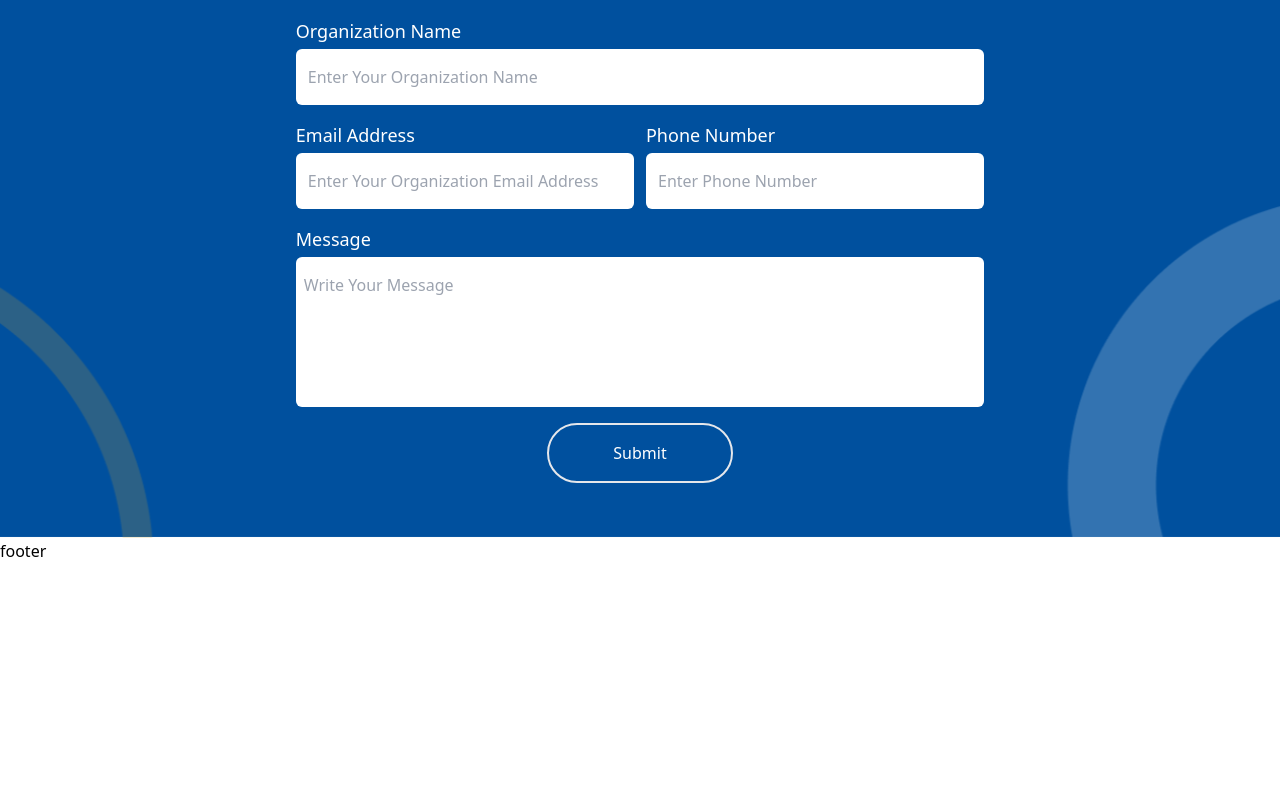
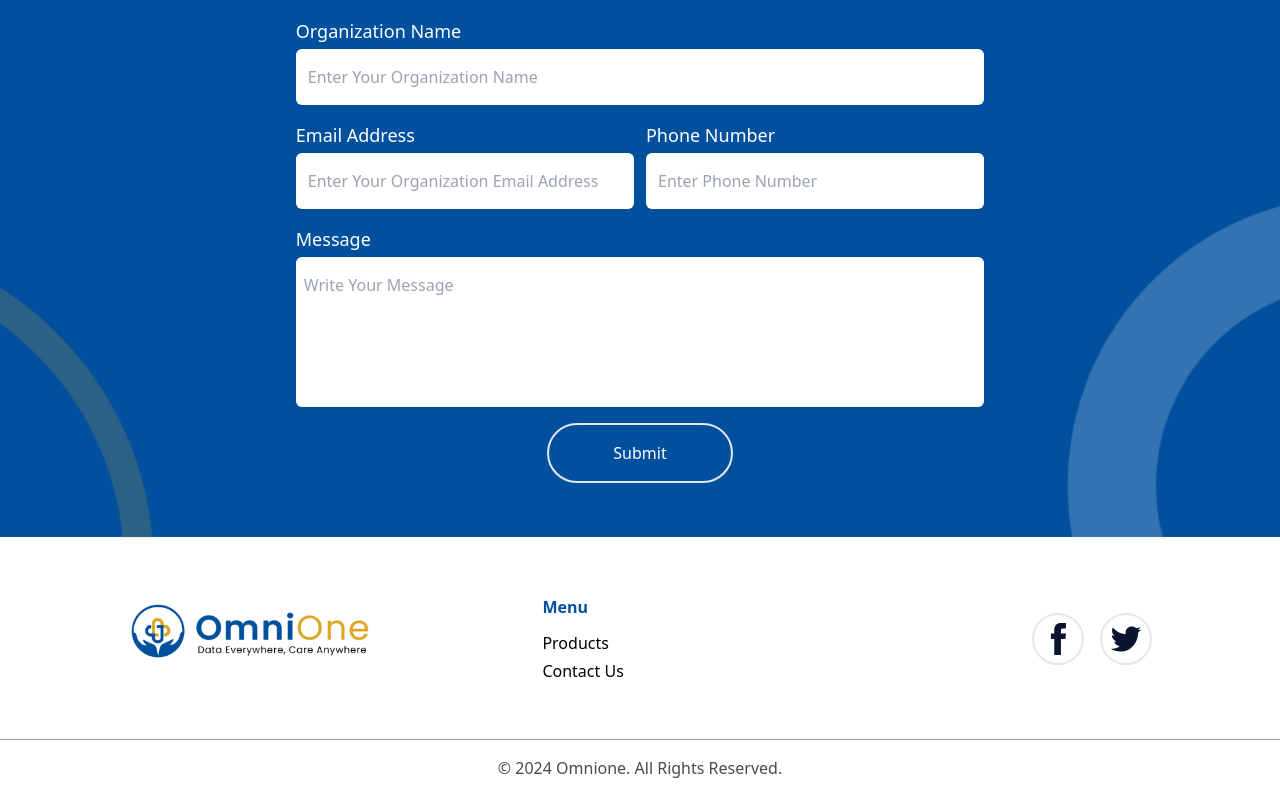
Before and after one commit to iamBlissMedik/omniWeb, a React (Vite) app: page / in a window 1280 px wide. Shown: the part 4041-4837 px from the top of the page. Before the commit the page ends 4604 px from the top, so only its background shows below. Built offline with nearby package versions, Linux system fonts and the light colour scheme.

Commit message:
footer and fixed the contactus navigation

```diff
--- a/src/App.tsx
+++ b/src/App.tsx
@@ -6,6 +6,7 @@ import ImageCards from "./components/ImageCards";
 import OnePlatform from "./components/OnePlatform";
 import ReactMultiSelect from "./components/ReactMultiSelect";
 import ContactForm from "./components/ContactForm";
+import Footer from "./components/Footer";
 const App = () => {
   return (
     <>
@@ -21,7 +22,9 @@ const App = () => {
         <ReactMultiSelect />
         <ContactForm />
       </main>
-      <footer>footer</footer>
+      <footer>
+        <Footer />
+      </footer>
     </>
   );
 };
--- a/src/components/ContactForm.tsx
+++ b/src/components/ContactForm.tsx
@@ -13,6 +13,7 @@ const ContactForm = () => {
   };
   return (
     <section
+      id="contactUs"
       className="flex justify-center px-8 md:px-12 lg:px-32 md:py-14 py-2 h-full"
       style={{
         backgroundImage: "url(/public/frame-5089.svg)",
--- /dev/null
+++ b/src/components/Footer.tsx
@@ -0,0 +1,71 @@
+import { imgLink } from "../types/footerLinks";
+
+const Footer = () => {
+  const footerLinks: imgLink[] = [
+    {
+      imgSrc: "/public/shape.svg",
+      alt: "facebook",
+    },
+
+    {
+      imgSrc: "/public/twitter.svg",
+      alt: "x",
+    },
+  ];
+  return (
+    <div>
+      {/* first */}
+      <div className="px-8 py-4 md:px-12 lg:px-32 md:py-14 grid md:flex gap-2 ">
+        {/* logo */}
+        <div className="w-full md:w-2/5">
+          <a href="/">
+            <img
+              src="/public/frame-5088@2x.png"
+              alt=""
+              className="w-[150px] lg:w-[250px]"
+            />
+          </a>
+        </div>
+        {/* links */}
+        <div className="w-full md:w-3/5 flex justify-between items-center">
+          <div className="flex flex-col gap-1">
+            <p className="text-[#00509e] font-bold mb-2"> Menu</p>
+
+            <a
+              href="#products"
+              className="text-black font-medium hover:underline"
+            >
+              Products
+            </a>
+            <a
+              href="#contactUs"
+              className="text-black font-medium hover:underline"
+            >
+              Contact Us
+            </a>
+          </div>
+          {/* share links */}
+          <div className="flex justify-end items-center gap-4 ">
+            {footerLinks.map((link) => (
+              <div
+                className="p-1 md:p-2 border-2 rounded-full hover:bg-gray-100 "
+                key={`alt-${Date.now()}`}
+              >
+                <a href="http://">
+                  <img src={link.imgSrc} alt={link.alt} className="w-8 h-8" />
+                </a>
+              </div>
+            ))}
+          </div>
+        </div>
+      </div>
+      <div className=" border-b-[1px] border-gray-400 " />
+      {/* last */}
+      <div className="text-center p-4">
+        <p className="text-[#4a4a4a]"> © 2024 Omnione. All Rights Reserved.</p>
+      </div>
+    </div>
+  );
+};
+
+export default Footer;
--- a/src/components/NavBar.tsx
+++ b/src/components/NavBar.tsx
@@ -30,7 +30,7 @@ const NavBar = () => {
             <a href="#products">Products</a>
           </div>
           <div className="hover:underline  cursor-pointer">
-            <a href="#">Contact Us</a>
+            <a href="#contactUs">Contact Us</a>
           </div>
         </div>
       </div>
--- /dev/null
+++ b/src/types/footerLinks.ts
@@ -0,0 +1,4 @@
+export interface imgLink {
+  imgSrc: string;
+  alt: string;
+}
```
